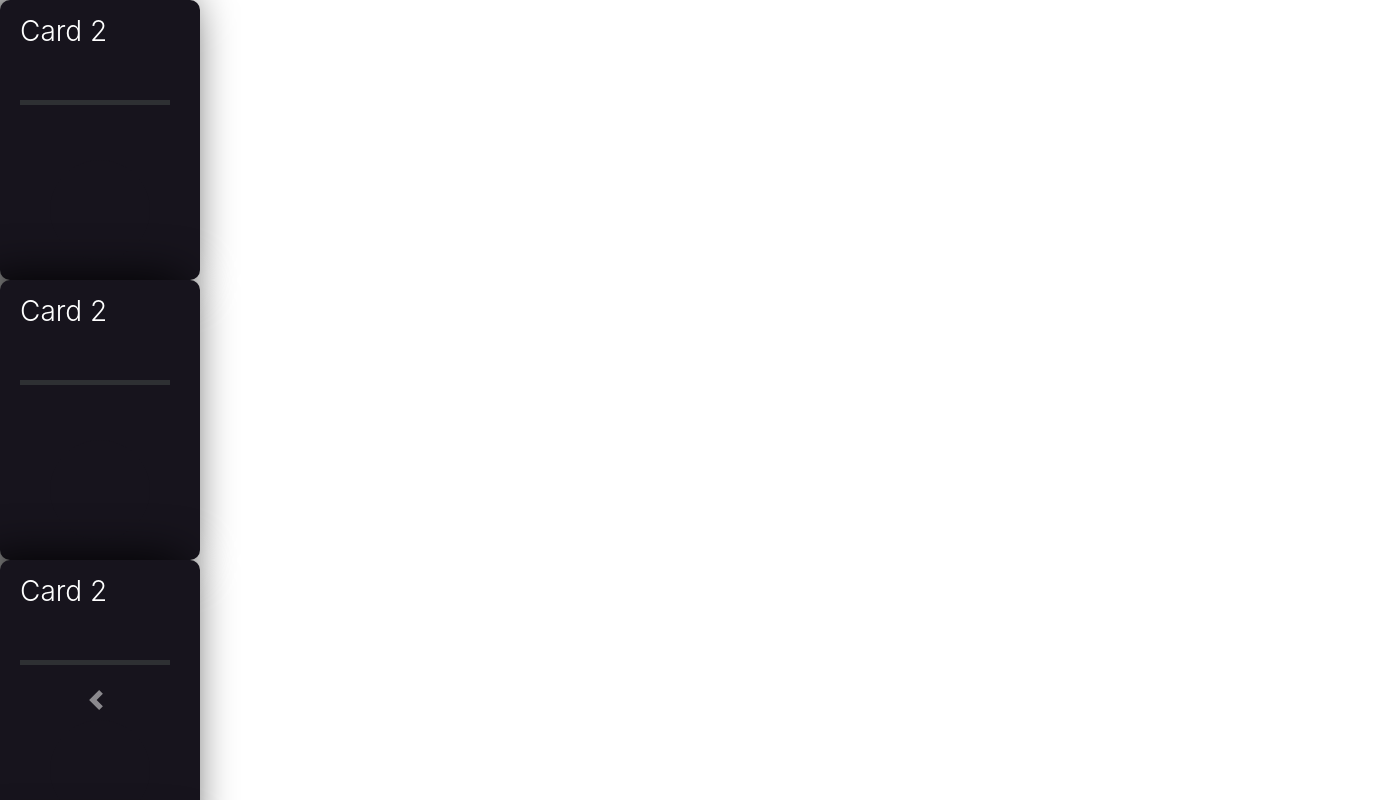
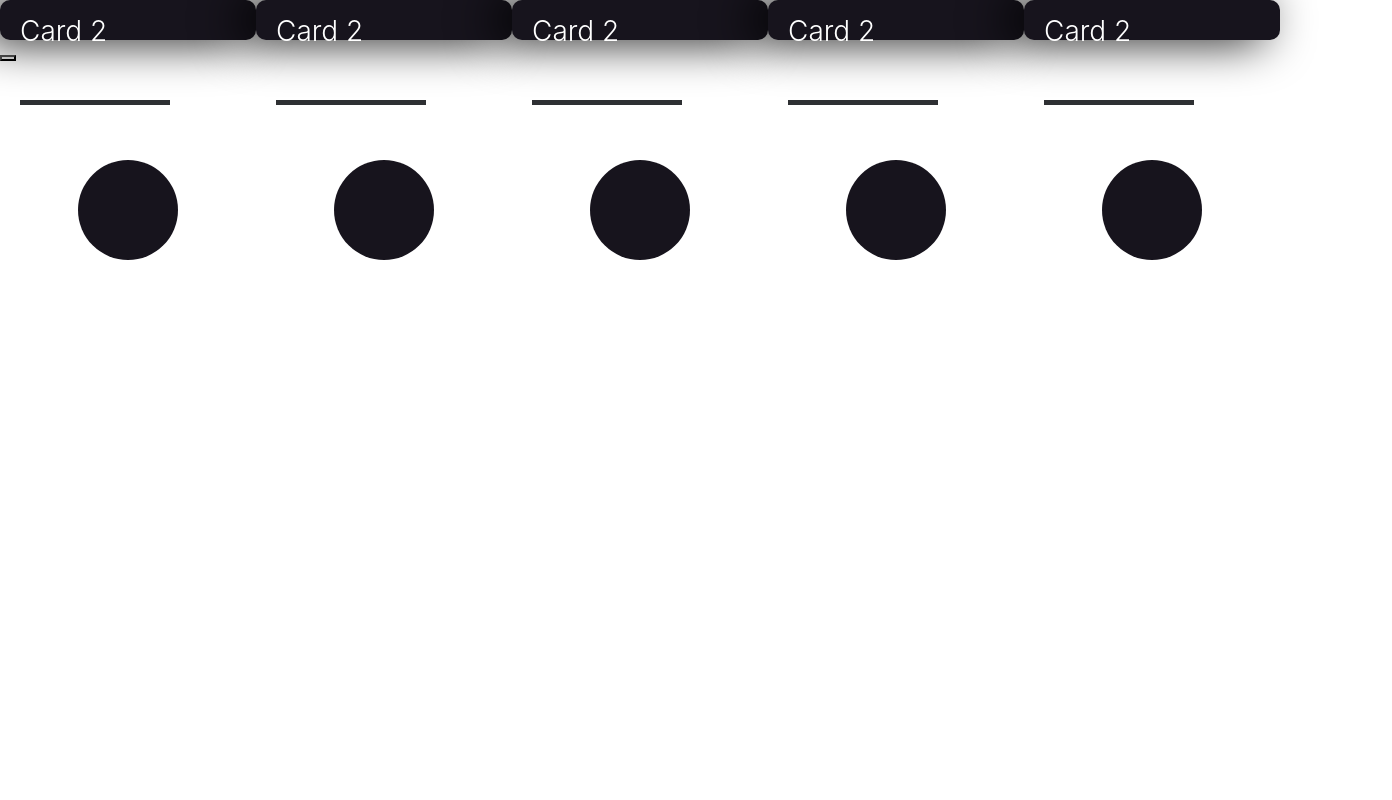
Before and after one commit to eralexx/weatherify, a React (Create React App) app: page / in a window 1280 px wide. Shown: the top 800 px of the page, 1392 px wide, since content can reach past the window. Built offline with nearby package versions, Linux system fonts and the light colour scheme; the HTML template or start-up script is replaced by a standard one.

Commit message:
card styles

```diff
--- a/package.json
+++ b/package.json
@@ -12,6 +12,7 @@
     "@types/react": "^16.9.19",
     "@types/react-bootstrap": "^0.32.20",
     "@types/react-dom": "^16.9.5",
+    "@types/ua-parser-js": "^0.7.33",
     "enzyme": "^3.11.0",
     "react": "^16.12.0",
     "react-bootstrap": "^1.0.0-beta.16",
@@ -20,7 +21,8 @@
     "react-md": "^1.14.1",
     "react-multi-carousel": "^2.5.2",
     "react-scripts": "3.3.1",
-    "typescript": "^3.7.5"
+    "typescript": "^3.7.5",
+    "ua-parser-js": "^0.7.21"
   },
   "scripts": {
     "start": "react-scripts start",
--- a/src/App.tsx
+++ b/src/App.tsx
@@ -5,7 +5,7 @@ import Body from "./components/Body";
 import ContextProvider from "./globalState/ContextProvider";
 import React from "react";
 import CustomCard from "./components/CustomCard";
-import { Carousel } from "react-bootstrap";
+import Carousel from "./components/CustomCarousel";
 
 const App = () => {
   return (
--- a/src/components/CustomCard/CustomCard.css
+++ b/src/components/CustomCard/CustomCard.css
@@ -1,26 +1,26 @@
 .custom-card {
-  display: flex;
-  height: 280px;
-  width: 200px;
+  height: 100%;
+  width: 100%;
+  padding: 20px 0 20px 20px;
   background-color: #17141d;
   border-radius: 10px;
   box-shadow: -1rem 0 3rem #000;
-  /*   margin-left: -50px; */
   transition: 0.4s ease-out;
-  position: relative;
-  left: 0px;
+}
+#__next {
+  padding: 20px;
 }
 
-.card:not(:first-child) {
+.custom-card:not(:first-child) {
   margin-left: -50px;
 }
 
-.card:hover {
+.custom-card:hover {
   transform: translateY(-20px);
   transition: 0.4s ease-out;
 }
 
-.card:hover ~ .card {
+.custom-card:hover ~ .card {
   position: relative;
   left: 50px;
   transition: 0.4s ease-out;
@@ -64,7 +64,7 @@
   transition: 0.6s ease-out;
 }
 
-.card:hover .filledbar {
+.custom-card:hover .filledbar {
   width: 120px;
   transition: 0.4s ease-out;
 }
@@ -87,7 +87,7 @@ svg {
   stroke-width: 2px;
 }
 
-.card:hover .stroke {
+.custom-card:hover .stroke {
   stroke-dashoffset: 100;
   transition: 0.6s ease-out;
 }
--- a/src/components/CustomCarousel/Carousel.css
+++ b/src/components/CustomCarousel/Carousel.css
@@ -0,0 +1,11 @@
+.react-multi-carousel-track {
+  list-style: none;
+  padding: 0;
+  margin: 0;
+  display: flex;
+  flex-direction: row;
+  position: relative;
+  transform-style: preserve-3d;
+  backface-visibility: hidden;
+  will-change: transform, transition;
+}
--- a/src/components/CustomCarousel/Carousel.tsx
+++ b/src/components/CustomCarousel/Carousel.tsx
@@ -1,6 +1,7 @@
 import * as React from "react";
+import { UAParser } from "ua-parser-js";
+import Carousel from "react-multi-carousel";
 import "./Carousel.css";
-import Carousel from "react-multi-carousel";
 
 const responsiveParams = {
   desktop: {
@@ -20,9 +21,18 @@ const responsiveParams = {
   }
 };
 
+const parser: UAParser = new UAParser();
+parser.setUA(navigator.userAgent);
+const result = parser.getResult();
+const deviceType = (result.device && result.device.type) || "desktop";
+
 const CustomCarousel: React.FC = props => {
   return (
-    <Carousel partialVisbile responsive={responsiveParams}>
+    <Carousel
+      partialVisbile
+      deviceType={deviceType}
+      responsive={responsiveParams}
+    >
       {props.children}
     </Carousel>
   );
```
Also changed, not shown: 2 other files (tests, documents, lock files or other folders).
